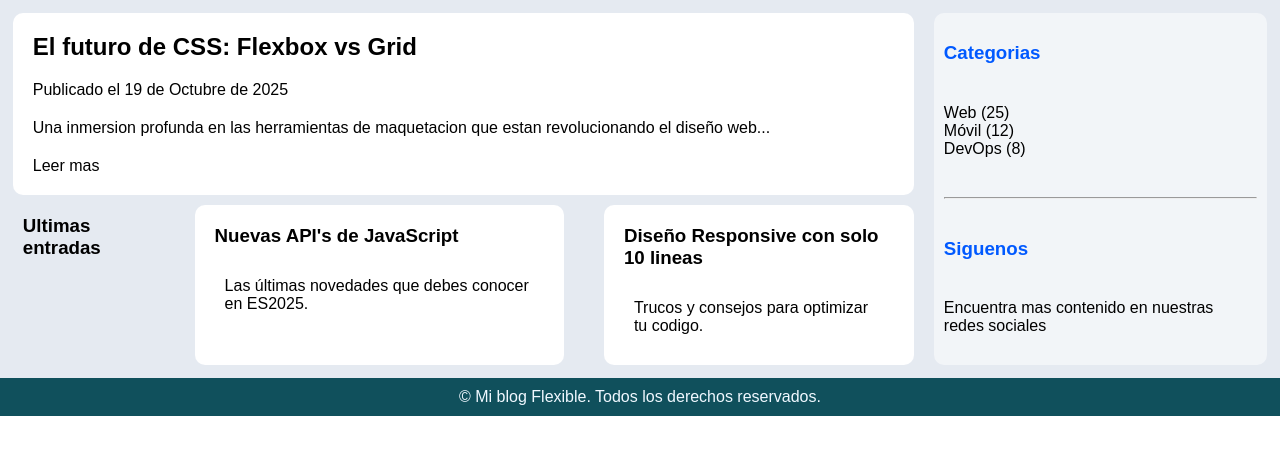
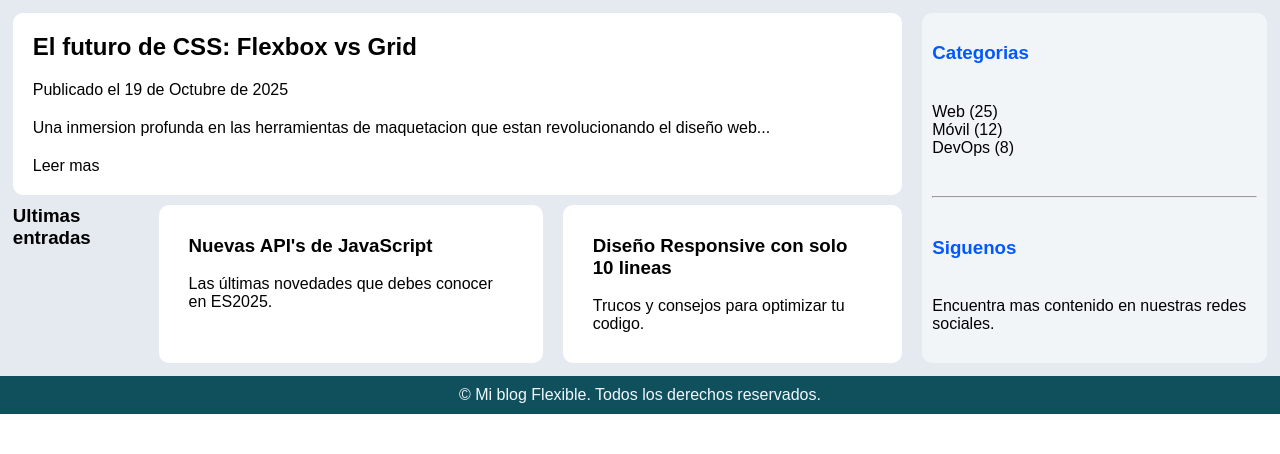
Before and after one commit to LuA2108/Diseno-interfaz-web, a plain HTML site: page trimestre1/actividades-evaluables/evaluable1-blog-tecnologico/index.html in a window 1280 px wide. Shown: the part 78-532 px from the top of the page. Drawn offline with Linux system fonts and the light colour scheme.

Commit message:
Correcion del estil css de articulos-main

```diff
--- a/trimestre1/actividades-evaluables/evaluable1-blog-tecnologico/index.html
+++ b/trimestre1/actividades-evaluables/evaluable1-blog-tecnologico/index.html
@@ -25,6 +25,7 @@
 
     <main>
         <article class="articulo-principal">
+
             <section class="seccion1">
                 <h2>El futuro de CSS: Flexbox vs Grid</h2>
                 <p>Publicado el 19 de Octubre de 2025</p>
@@ -44,7 +45,10 @@
                 <section>
                     <h3>Diseño Responsive con solo 10 lineas</h3>
                     <p>Trucos y consejos para optimizar tu codigo.</p>
+
                 </section>
+            </section>
+
         </article>
 
         <aside>
@@ -57,17 +61,15 @@
             </ul>
             <hr>
             <h3>Siguenos</h3>
-            <p>Encuentra mas contenido en nuestras redes sociales</p>
+            <p>Encuentra mas contenido en nuestras redes sociales.</p>
 
         </aside>
-
-    </main>
 
 
     </main>
     <footer>
         <p>&copy; Mi blog Flexible. Todos los derechos reservados.</p>
-    </footer>
+    </footer >
 </body>
 
 </html>
--- a/trimestre1/actividades-evaluables/evaluable1-blog-tecnologico/mystyle.css
+++ b/trimestre1/actividades-evaluables/evaluable1-blog-tecnologico/mystyle.css
@@ -67,22 +67,23 @@ main {
 
 .seccion2 {
     display: flex;
-    flex-direction: row;
-    justify-content: space-around;
     border-radius: 10px;
-    gap: 40px;
+    gap: 20px;
     text-align: left;
-}
 
-.seccion2 h3 {
-    padding: 10px;
 }
 
 .seccion2 section {
     background-color: rgb(255, 255, 255);
-    padding: 10px;
+    padding: 20px;
     border-radius: 10px;
-    text-align: left;
+
+}
+
+.seccion2 section h3,
+.seccion2 section p {
+    margin: 2px;
+    padding: 8px;
 }
 
 /* ---- Aside dentro del main ---- */
@@ -112,10 +113,11 @@ hr {
     border: 1px solid color gray;
 }
 
-/*Pie de pagina*/
+/* ------ Pie de pagina ------ */
 footer {
     color: aliceblue;
     background-color: rgb(16, 80, 92);
     padding: 10px;
     text-align: center;
+    justify-content:last baseline;
 }
```
